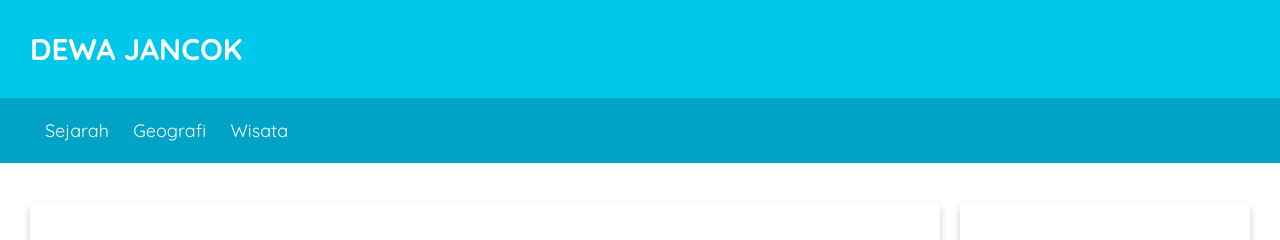
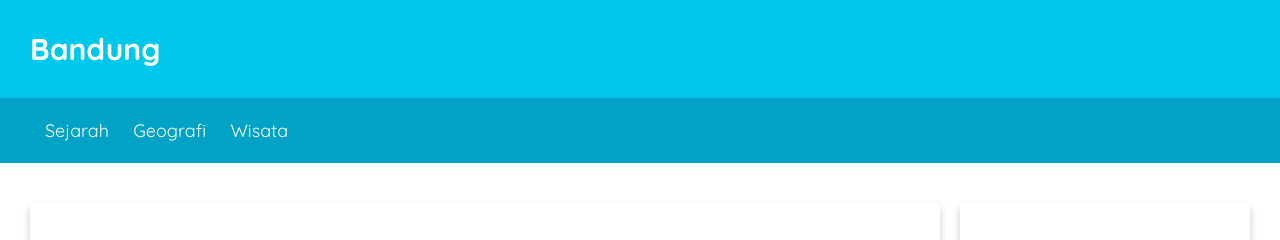
Before and after one commit to fariqmanaf/fariqmanaf.github.io, a plain HTML site: page index.html in a window 1280 px wide. Shown: the top 240 px of the page. Drawn offline with Linux system fonts and the light colour scheme.

Commit message:
index.html

```diff
--- a/index.html
+++ b/index.html
@@ -15,7 +15,7 @@
 
   <header>
     <div class="jumbotron">
-    <h1 class="bandung">DEWA JANCOK</h1>
+    <h1 class="bandung">Bandung</h1>
     </div>
     <nav>
       <ul>
```
